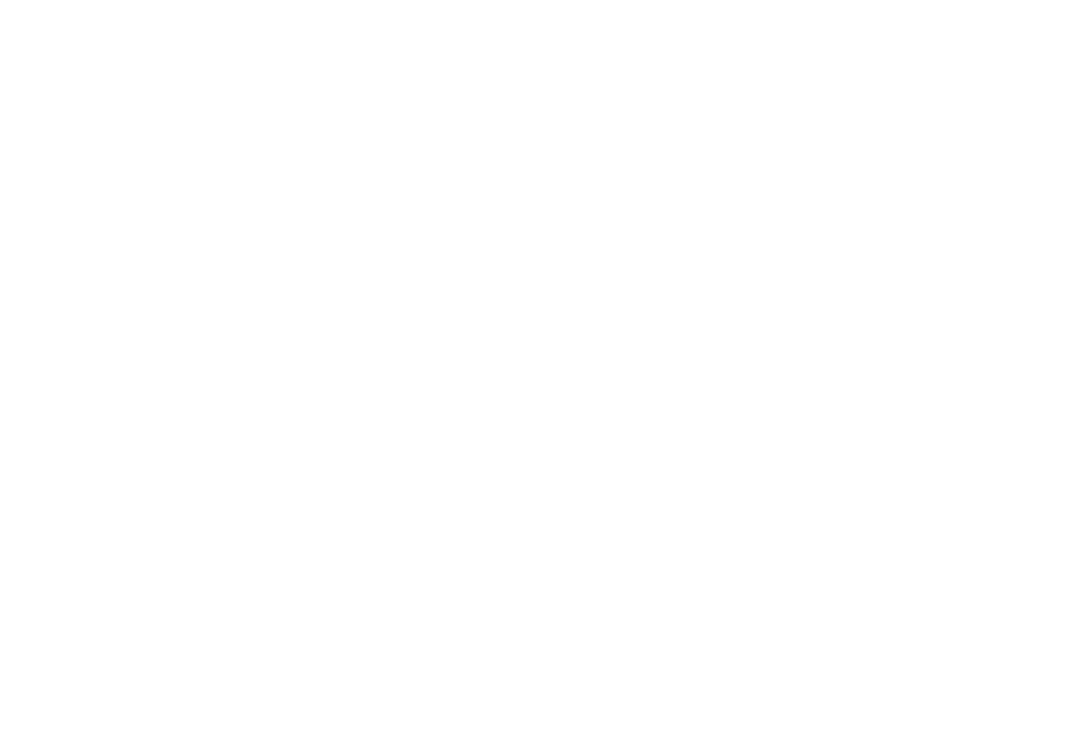
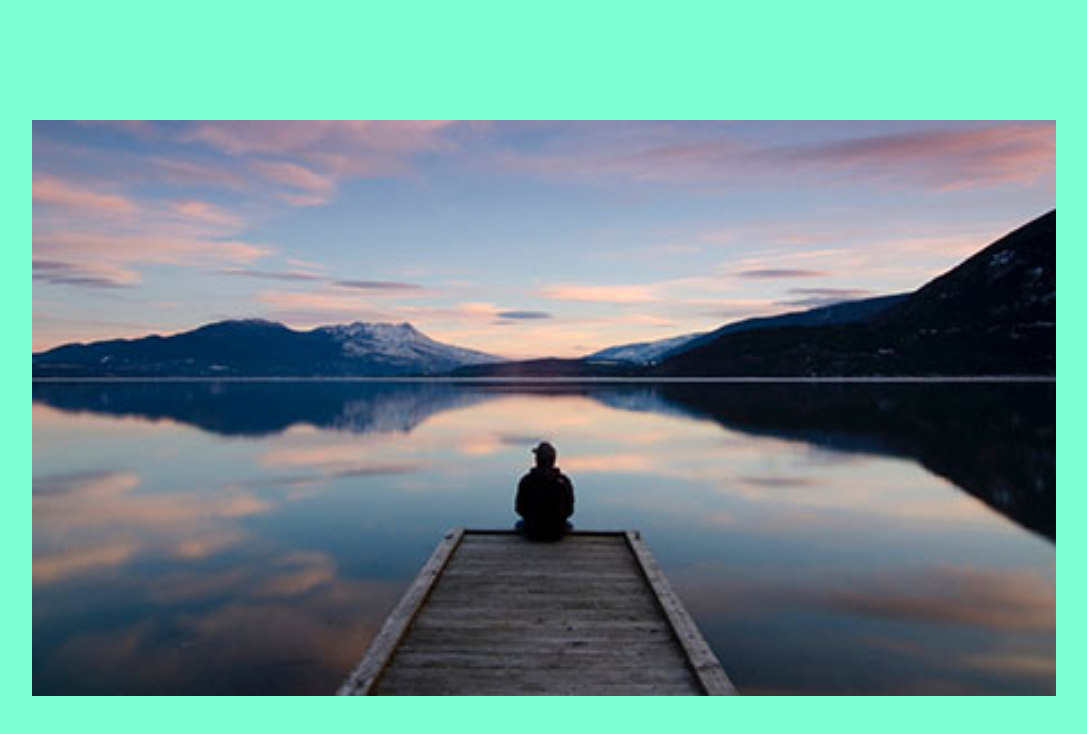
Before and after one commit to dariomontani/js-array-carousel, a plain HTML site: page index.html in a window 1280 px wide. Shown: the whole page, without its empty margins (96-1183 px from the left). Drawn offline with Linux system fonts and the light colour scheme.

Commit message:
add liste

```diff
--- a/css/style.css
+++ b/css/style.css
@@ -3,3 +3,26 @@
     margin: 0;
     box-sizing: border-box;
 }
+
+.container{
+    width: 100%;
+    height: 100vh;
+    background-color: aquamarine;
+    position: relative;
+}
+
+.carosello{
+    width: 80%;
+    height: 70%;
+    background-color: brown;
+    position: absolute;
+    top: 50%;
+    left: 50%;
+    transform: translate(-50%, -50%);
+}
+
+.place img{
+    width: 100%;
+    height: 100%;
+    object-fit: cover;
+}
--- a/index.html
+++ b/index.html
@@ -9,7 +9,25 @@
 </head>
 <body>
 
-
+    <div class="container">
+        <div class="carosello">
+            <div class="place">
+                <img src="img/01.jpg" alt="">
+            </div>
+            <div class="place">
+                <!-- <img src="img/02.jpg" alt=""> -->
+            </div>
+            <div class="place">
+                <!-- <img src="img/03.jpg" alt=""> -->
+            </div>
+            <div class="place">
+                <!-- <img src="img/04.jpg" alt=""> -->
+            </div>
+            <div class="place">
+                <!-- <img src="img/05.jpg" alt=""> -->
+            </div>
+        </div>
+    </div>
 
     <script src="js/script.js"></script>
 </body>
--- a/js/script.js
+++ b/js/script.js
@@ -13,3 +13,12 @@
 //-titolo e
 //-testo.
 // Allo stesso tempo nelle miniature l’immagine attiva dovrà apparire in evidenza rispetto alle altre.
+
+//una lista ordinata di 5 immagini,
+const immagini = ["01.jpg", "02.jpg", "03.jpg", "04.jpg", "05.jpg"];
+
+//una lista ordinata dei relativi 5 luoghi e
+const luoghi = ["svezia", "svizzera", "gran bretagna", "germania", "paradise"];
+
+//una lista di 5 news,
+const news = ["lorem", "lorem2", "lorem3", "lorem4", "lorem5"];
```
